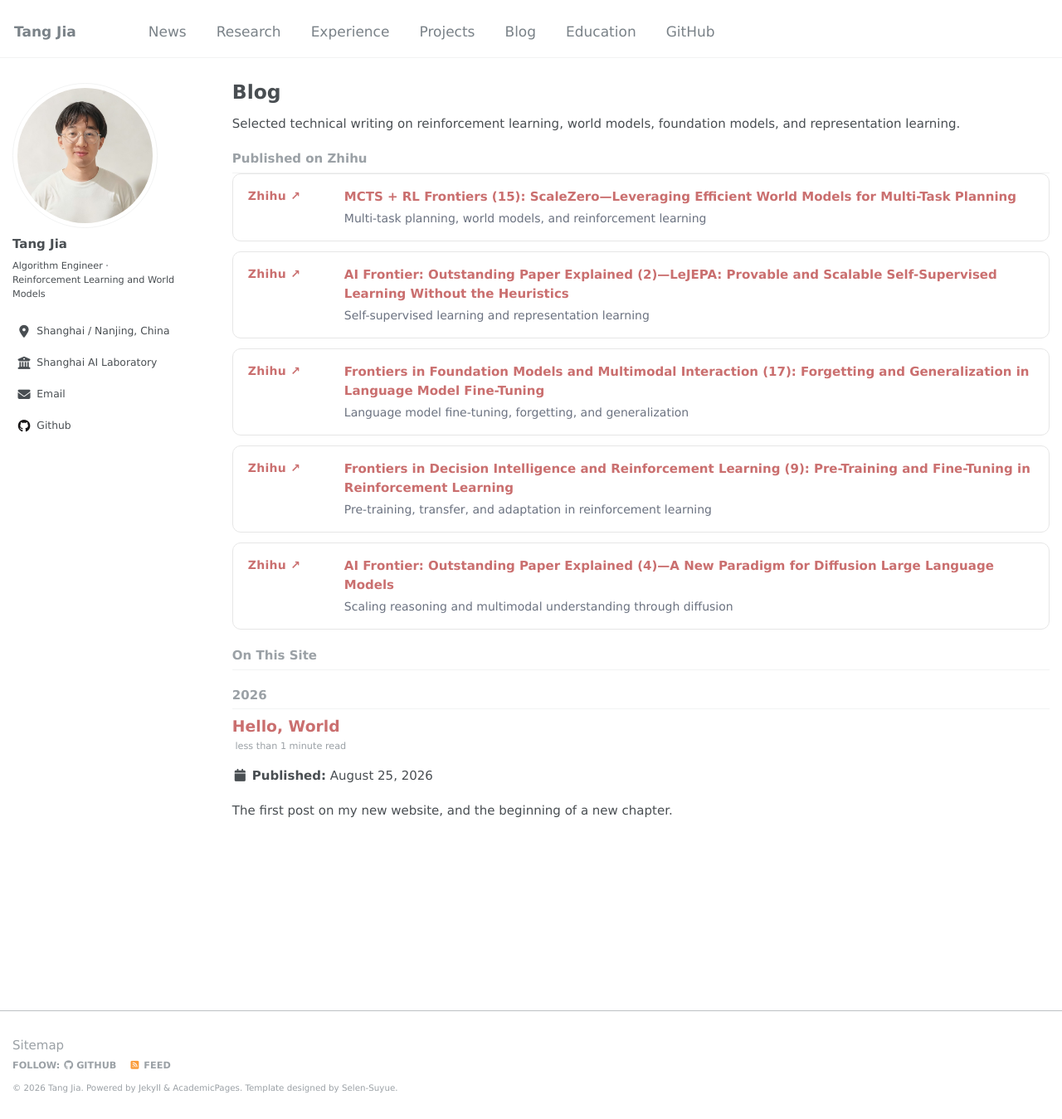
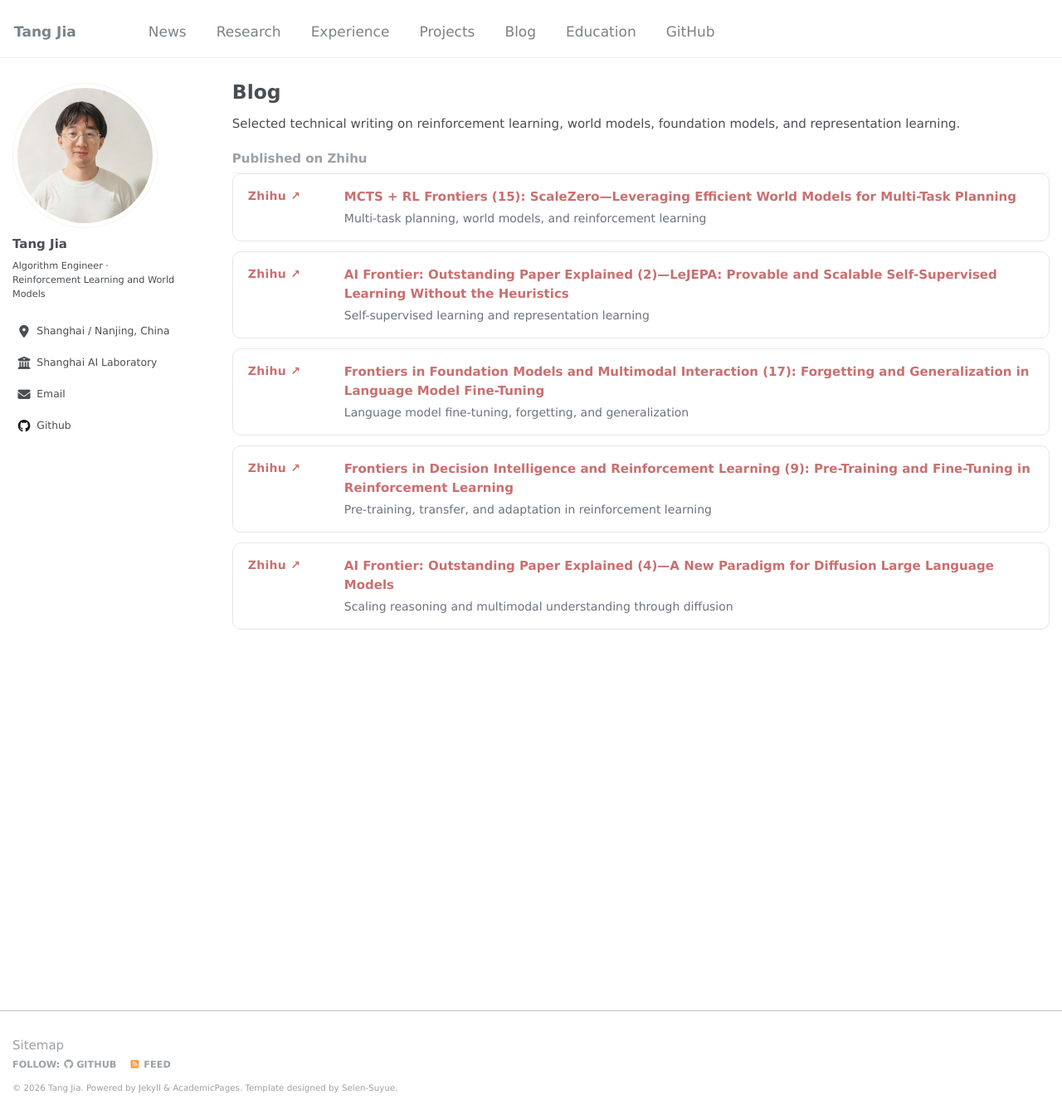
Before and after one commit to tAnGjIa520/tAnGjIa520.github.io, a Jekyll site: the page built from _pages/year-archive.html, in a window 1280 px wide and 1349 px high. Shown: the whole window at 83% size. Built offline with Jekyll 4.4.1, drawn with Linux system fonts in a browser that asks for light colours; some web fonts are replaced.

Commit message:
Remove sample recent post

```diff
--- a/_pages/year-archive.html
+++ b/_pages/year-archive.html
@@ -26,16 +26,3 @@ redirect_from:
   </article>
 {% endfor %}
 </div>
-
-{% if site.posts.size > 0 %}
-<h2 class="archive__subtitle">On This Site</h2>
-{% capture written_year %}'None'{% endcapture %}
-{% for post in site.posts %}
-  {% capture year %}{{ post.date | date: '%Y' }}{% endcapture %}
-  {% if year != written_year %}
-    <h2 id="{{ year | slugify }}" class="archive__subtitle">{{ year }}</h2>
-    {% capture written_year %}{{ year }}{% endcapture %}
-  {% endif %}
-  {% include archive-single.html %}
-{% endfor %}
-{% endif %}
--- a/_posts/2026-08-25-hello-world.md
+++ /dev/null
@@ -1,21 +0,0 @@
----
-title: "Hello, World"
-date: 2026-08-25 12:00:00 +0800
-categories:
-  - Notes
-tags:
-  - Beginning
-excerpt: "The first post on my new website, and the beginning of a new chapter."
----
-
-Welcome to my personal website and blog.
-
-This is the first post on the site and a sample that can be replaced at any time. Future posts can be published by adding Markdown files to the `_posts` directory.
-
-## Why start a blog?
-
-Ideas disappear quickly unless they are recorded. I created this space to preserve what I learn, the projects I build, and the moments worth revisiting.
-
-## What's next?
-
-I will continue improving this website and sharing notes on reinforcement learning, world models, continual learning, open-source development, and research practice.
```
